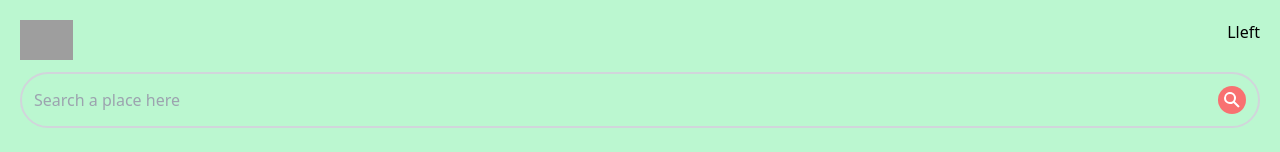
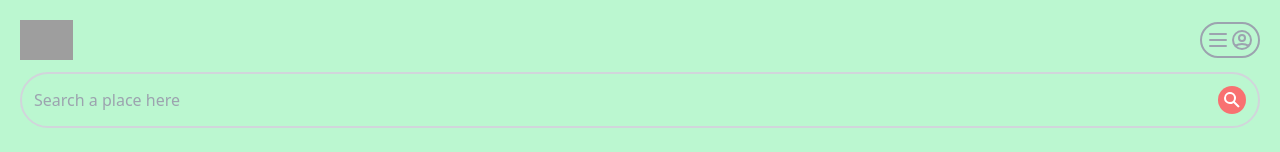
Before and after one commit to samsaw777/airbnbClone, a Next.js app: page / in a window 1280 px wide. Shown: the top 152 px of the page. Built offline with nearby package versions, Linux system fonts and the light colour scheme; grey boxes are pictures that could not be loaded.

Commit message:
user added

```diff
--- a/components/Header/Header.tsx
+++ b/components/Header/Header.tsx
@@ -40,7 +40,38 @@ const Header = () => {
           />
         </div>
         {/* User Side */}
-        <div className="">Lleft</div>
+        <div className="flex items-center">
+          <div className="flex p-1 border-2 border-gray-400 rounded-full">
+            <svg
+              xmlns="http://www.w3.org/2000/svg"
+              className="h-6 w-6 text-gray-400"
+              fill="none"
+              viewBox="0 0 24 24"
+              stroke="currentColor"
+              strokeWidth={2}
+            >
+              <path
+                strokeLinecap="round"
+                strokeLinejoin="round"
+                d="M4 6h16M4 12h16M4 18h16"
+              />
+            </svg>
+            <svg
+              xmlns="http://www.w3.org/2000/svg"
+              className="h-6 w-6 text-gray-400"
+              fill="none"
+              viewBox="0 0 24 24"
+              stroke="currentColor"
+              strokeWidth={2}
+            >
+              <path
+                strokeLinecap="round"
+                strokeLinejoin="round"
+                d="M5.121 17.804A13.937 13.937 0 0112 16c2.5 0 4.847.655 6.879 1.804M15 10a3 3 0 11-6 0 3 3 0 016 0zm6 2a9 9 0 11-18 0 9 9 0 0118 0z"
+              />
+            </svg>
+          </div>
+        </div>
       </div>
       {/* Search Side */}
       <div
```
